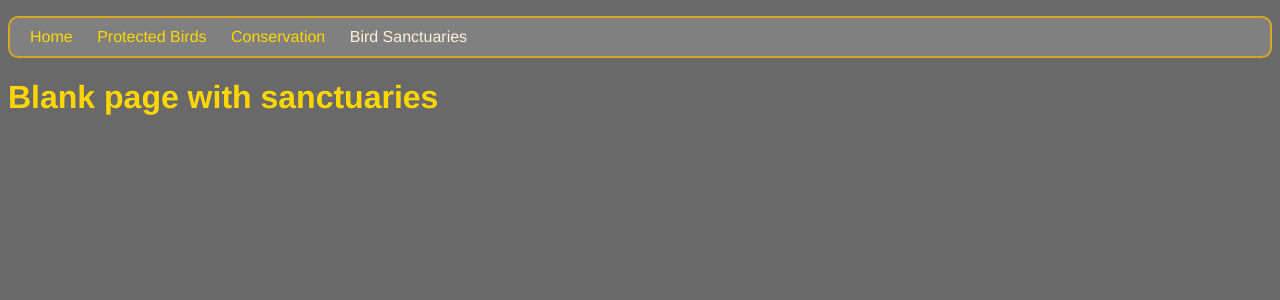
After one commit to Ivan-Ikavi/flask-birds, a Flask app: page /sanctuaries in a window 1280 px wide. The commit adds this page. Shown: the top 300 px of the page. Run offline with Flask 2, Linux system fonts and the light colour scheme.

Commit message:
flask: added some more pages to the project

```diff
--- a/main.py
+++ b/main.py
@@ -1,10 +1,20 @@
 from flask import Flask, render_template
 app = Flask(__name__)
+
+
+@app.route('/conservation')
+def conservation():
+    return render_template('conservation.html')
 
 
 @app.route('/birds')
 def birds():
     return render_template('birds.html')
+
+
+@app.route('/sanctuaries')
+def sanctuaries():
+    return render_template('sanctuaries.html')
 
 
 @app.route('/hello/<name>')
--- a/static/styles.css
+++ b/static/styles.css
@@ -5,15 +5,11 @@ body {
 }
 
 h1 {
-  /*font-family: "Arial", serif;*/
   color: gold;
 }
 
-img{
-  border-radius: 10px;
-}
 
-iframe{
+iframe, img{
   border-radius: 10px;
 }
 
--- a/templates/birds.html
+++ b/templates/birds.html
@@ -11,8 +11,8 @@
 			<ul>
     			<li><a href="/">Home</a></li>
     			<li>Protected Birds</li>
-    			<li><a href="conservation.html">Conservation</a></li>
-    			<li><a href="sanctuaries.html">Bird Sanctuaries</a></li>
+    			<li><a href="/conservation">Conservation</a></li>
+    			<li><a href="/sanctuaries">Bird Sanctuaries</a></li>
 			</ul>
 		</nav>
 	  </header>
--- a/templates/home.html
+++ b/templates/home.html
@@ -11,8 +11,8 @@
 			<ul>
     			<li>Home</li>
     			<li><a href="/birds">Protected Birds</a></li>
-    			<li><a href="conservation.html">Conservation</a></li>
-    			<li><a href="sanctuaries.html">Bird Sanctuaries</a></li>
+    			<li><a href="/conservation">Conservation</a></li>
+    			<li><a href="/sanctuaries">Bird Sanctuaries</a></li>
 				<li><a href="hello/world">Hello world</a></li>
 			</ul>
 		</nav>
@@ -42,7 +42,6 @@
 
 	  </main>
 	  <footer>
-		  <iframe width="560" height="315" src="https://www.youtube.com/embed/Q9HVhqXI8PY?controls=0" title="YouTube video player" frameborder="0" allow="accelerometer; autoplay; clipboard-write; encrypted-media; gyroscope; picture-in-picture" allowfullscreen></iframe>
 	  </footer>
 	</body>
 </html>
--- /dev/null
+++ b/templates/sanctuaries.html
@@ -0,0 +1,28 @@
+<!DOCTYPE html>
+<html>
+	<head>
+		<title>Bird Conservation - Sanctuaries</title>
+		<link type="text/css" rel="stylesheet" href="static/styles.css"/>
+		<meta charset="utf-8"/>
+	</head>
+	<body>
+	  <header>
+		<nav>
+			<ul>
+    			<li><a href="/">Home</a></li>
+    			<li><a href="/birds">Protected Birds</a></li>
+    			<li><a href="/conservation">Conservation</a></li>
+    			<li>Bird Sanctuaries</li>
+			</ul>
+		</nav>
+	  </header>
+	  <main>
+
+		  <h1>Blank page with sanctuaries</h1>
+
+	  </main>
+	  <footer>
+
+	  </footer>
+	</body>
+</html>
```
Also changed, not shown: templates/conservation.html (added, +28 -0 lines).
